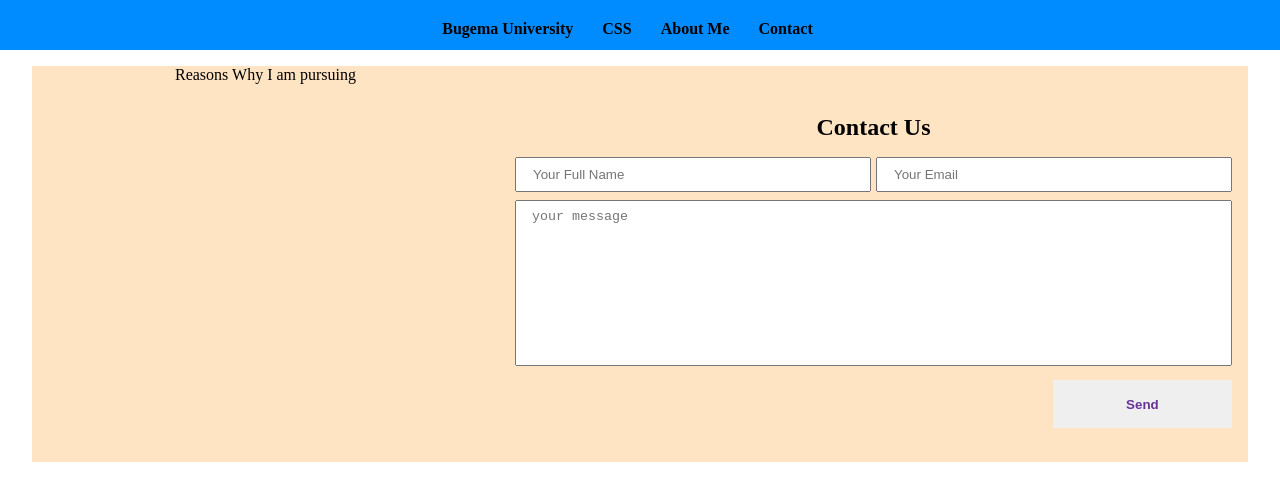
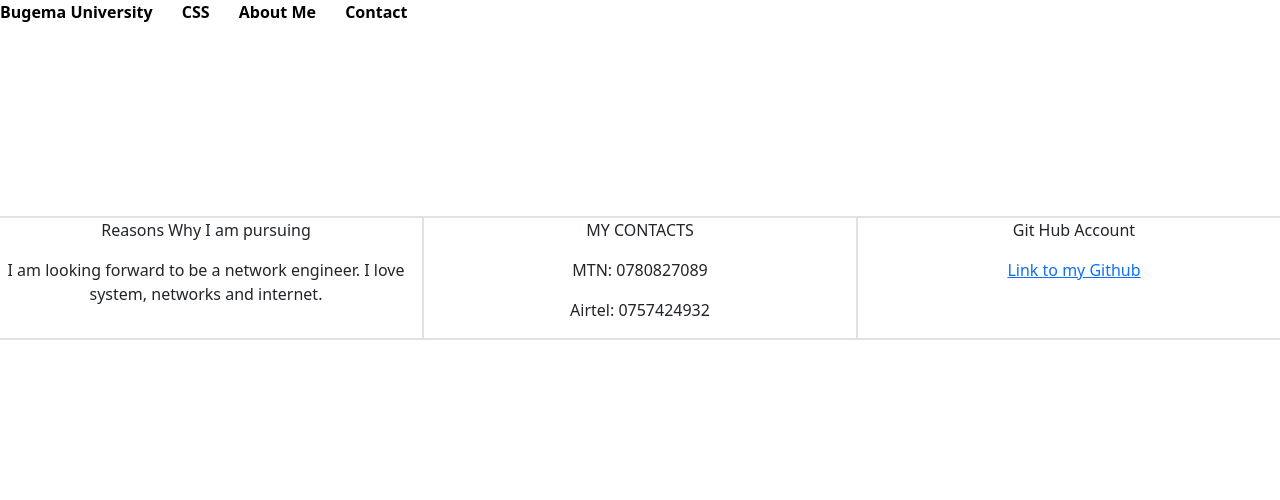
Before and after one commit to ParfaitNduwayo/NDUWAYO-NTWARI-PARFAIT---midsemester, a plain HTML site: page contact.html in a window 1280 px wide. Drawn offline with nearby package versions, Linux system fonts and the light colour scheme.

Commit message:
Update contact.html

```diff
--- a/contact.html
+++ b/contact.html
@@ -6,48 +6,52 @@
     <meta http-equiv="X-UA-Compatible" content="IE=edge" />
     <meta name="viewport" content="width=device-width, initial-scale=1.0" />
     <link rel="stylesheet" type="text/css" href="./Css folder/stlyes.css" />
+    <!-- CSS only -->
+    <link
+      href="https://cdn.jsdelivr.net/npm/bootstrap@5.2.2/dist/css/bootstrap.min.css"
+      rel="stylesheet"
+      integrity="sha384-Zenh87qX5JnK2Jl0vWa8Ck2rdkQ2Bzep5IDxbcnCeuOxjzrPF/et3URy9Bv1WTRi"
+      crossorigin="anonymous"
+    />
   </head>
   <body>
-    <div class="bg-blue">
+    <div class="bg-white-one">
       <div class="navigation_links">
-        <a href="index.html">Bugema University</a>
-        <a href="about_CSS.html">CSS</a>
-        <a href="about_me.html">About Me</a>
-        <a href="contact.html">Contact</a>
+        <a href="index.html" class="one">Bugema University</a>
+        <a href="about_CSS.html" class="two">CSS</a>
+        <a href="about_me.html" class="three">About Me</a>
+        <a href="contact.html" class="four">Contact</a>
       </div>
     </div>
-    <div class="container-form">
-      <div class="form">
-        <div class="cont-img">
-          <p>Reasons Why I am pursuing</p>
-        </div>
+    <br />
+    <br />
+    <br />
+    <br />
+    <br />
+    <br />
+    <br />
+    <br />
+    <div class="row border">
+      <div class="col border">
+        <p class="yes">Reasons Why I am pursuing</p>
 
-        <form>
-          <h1 class="uppercase-letter-spacing-1">Contact Us</h1>
-          <div class="name-email">
-            <input
-              type="text"
-              name="Username"
-              id="Username"
-              placeholder="Your Full Name"
-            />
-            <input
-              type="email"
-              name="Username"
-              id="Username"
-              placeholder="Your Email"
-            />
-          </div>
+        <p>
+          I am looking forward to be a network engineer. I love system, networks
+          and internet.
+        </p>
+      </div>
 
-          <textarea
-            name="Username"
-            id="Username"
-            cols="30"
-            rows="10"
-            placeholder="your message"
-          ></textarea>
-          <button>Send</button>
-        </form>
+      <div class="col border">
+        <p class="yes">MY CONTACTS</p>
+        <p>MTN: 0780827089</p>
+        <p>Airtel: 0757424932</p>
+      </div>
+      <div class="col border">
+        <p class="yes">Git Hub Account</p>
+        <p>
+          <a href="https://github.com/ParfaitNduwayo"> Link to my Github</a>
+        </p>
+        <p></p>
       </div>
     </div>
   </body>
```
